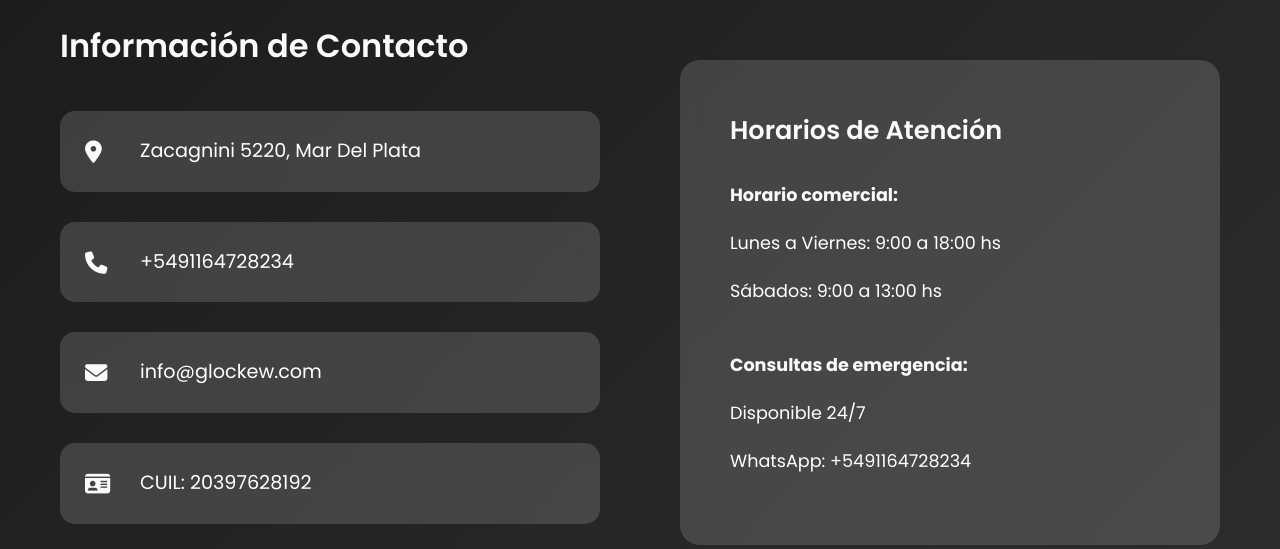
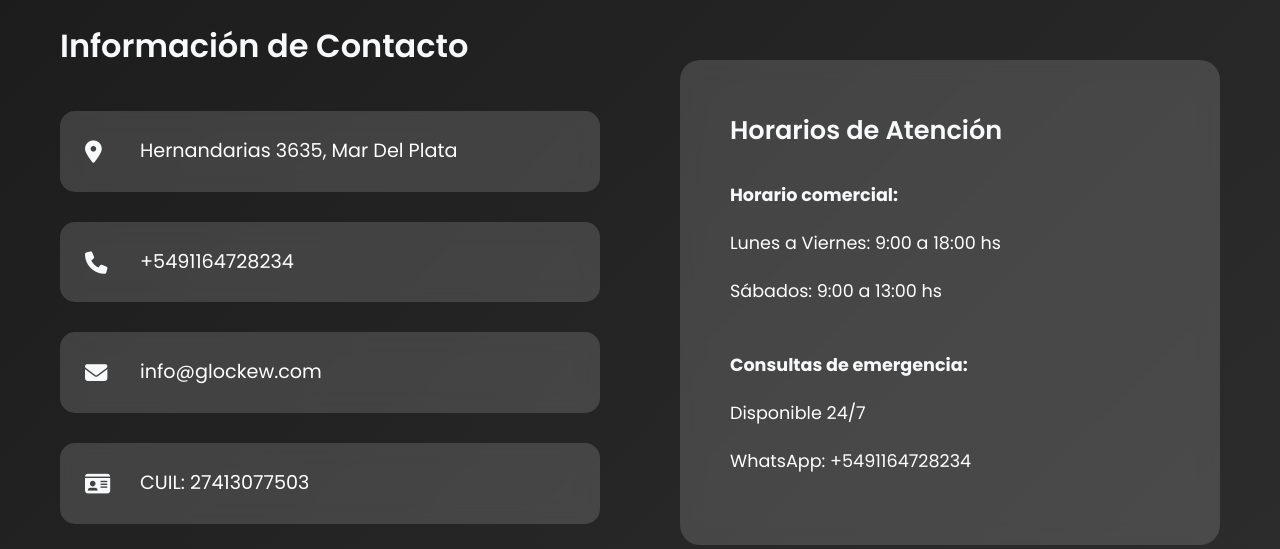
Before and after one commit to fiorellabronce-a11y/GLOCKEW, a plain HTML site: page index.html in a window 1280 px wide. Shown: the part 7960-8509 px from the top of the page. Drawn offline with Linux system fonts and the light colour scheme.

Commit message:
Add files via upload

```diff
--- a/index.html
+++ b/index.html
@@ -850,7 +850,7 @@
                     <h3>Información de Contacto</h3>
                     <div class="contact-item">
                         <i class="fas fa-map-marker-alt"></i>
-                        <span>Zacagnini 5220, Mar Del Plata</span>
+                        <span>Hernandarias 3635, Mar Del Plata</span>
                     </div>
 
                     <div class="contact-item">
@@ -865,7 +865,7 @@
 
                     <div class="contact-item">
                         <i class="fas fa-id-card"></i>
-                        <span>CUIL: 20397628192</span>
+                        <span>CUIL: 27413077503</span>
                     </div>
                 </div>
 
```
